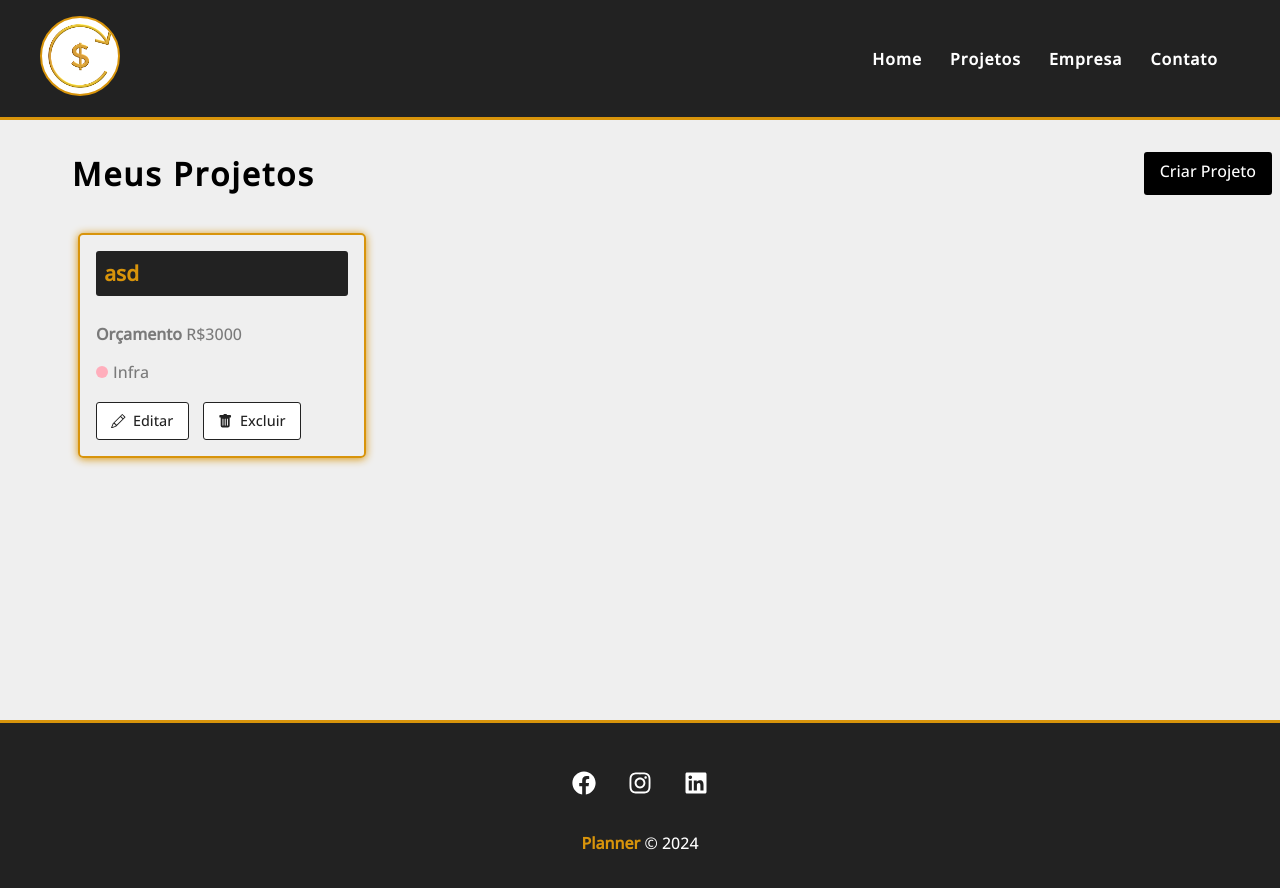
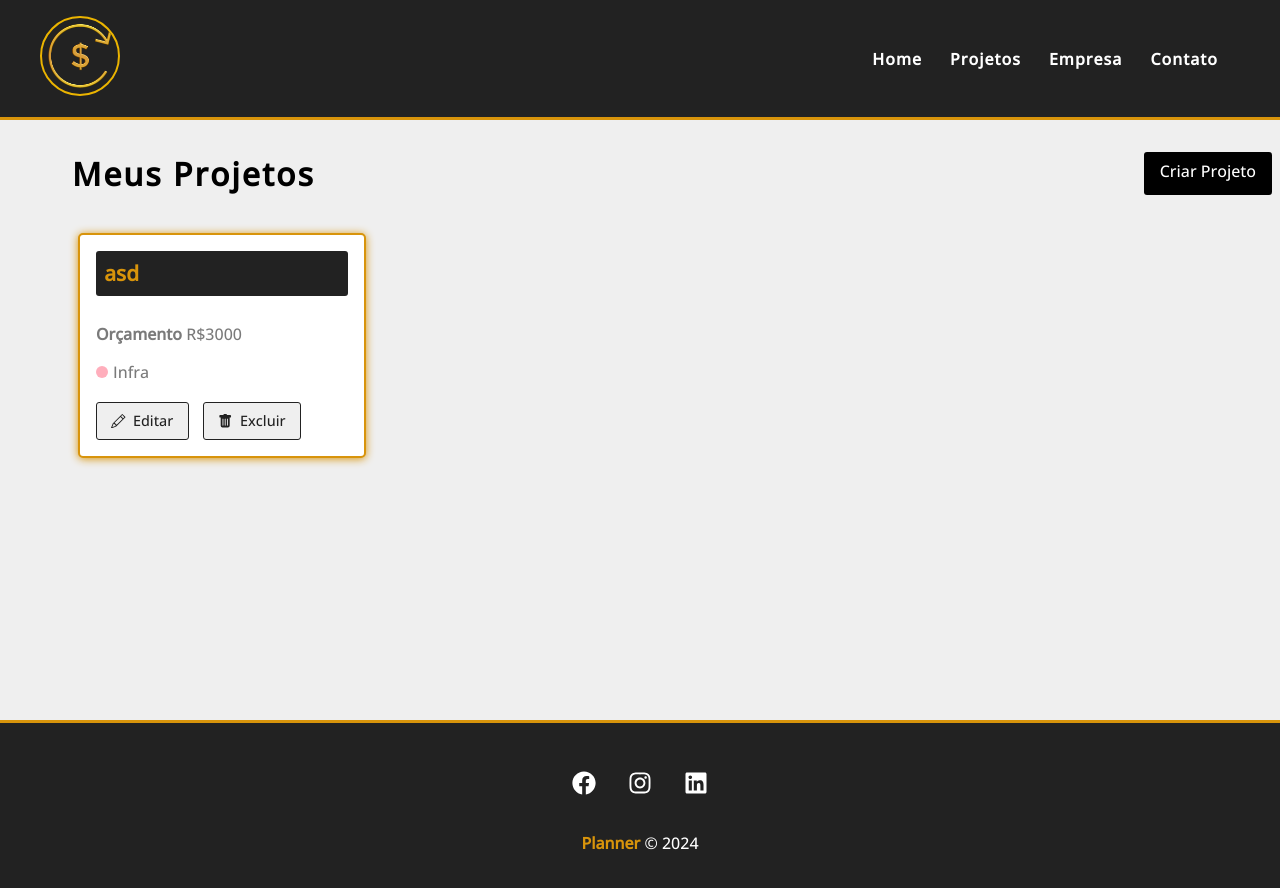
Before and after one commit to Victor87dev/projeto-planner, a React (Vite) app in the folder projeto-costs/: page /projects in a window 1280 px wide. Shown: the top 888 px of the page. Built offline with nearby package versions, Linux system fonts and the light colour scheme; data requests are answered from the project's data file.

Commit message:
perf: mudança de cor

```diff
--- a/projeto-costs/src/components/layout/Navbar.module.css
+++ b/projeto-costs/src/components/layout/Navbar.module.css
@@ -40,7 +40,7 @@
 .img_item{
     width: 80px;
     height: 80px;
-    background-color: #ffffff;
+
     border-radius: 50px;
-    border: 2px solid #d8940b;
+    border: 2px solid #ebb400;
 }
--- a/projeto-costs/src/components/project/ProjectCard.module.css
+++ b/projeto-costs/src/components/project/ProjectCard.module.css
@@ -5,6 +5,7 @@
     width: 24%;
     margin: 0.5%;
     box-shadow: #d8940b 0px 1px 8px;
+    background-color: #fff;
 }
 
 .project_card h4{
@@ -65,7 +66,7 @@
 .project_card_actions button{
     text-decoration: none;
     border: none;
-    background-color: #fff;
+    background-color: #efefef;
     color: #222;
     font-size: .9em;
     padding: .6em 1em;
```
